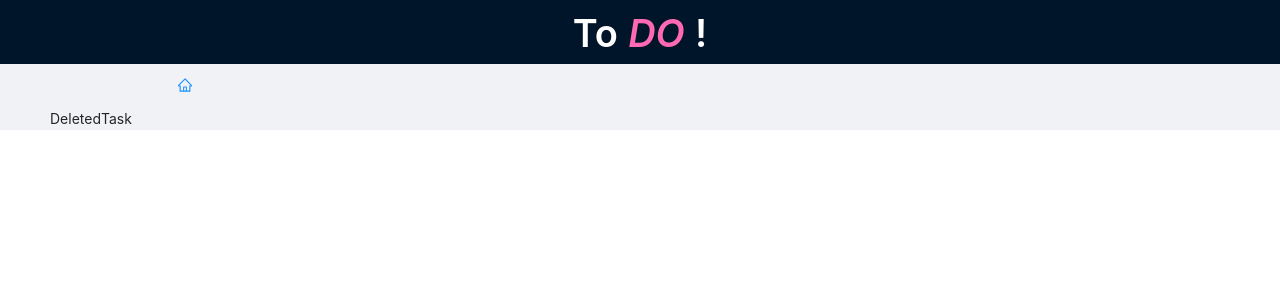
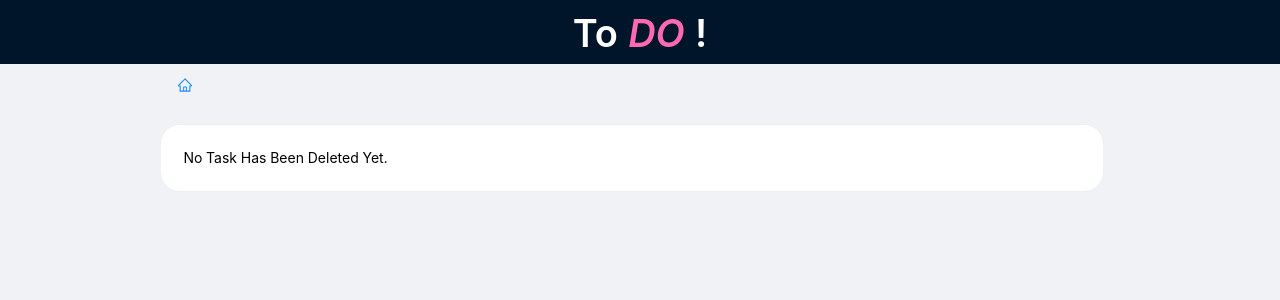
Before and after one commit to Shova24/To-Do-App, a React (Create React App) app: page /deleted-task in a window 1280 px wide. Shown: the top 300 px of the page. Built offline with nearby package versions, Linux system fonts and the light colour scheme.

Commit message:
deleted Item stored

```diff
--- a/src/App.js
+++ b/src/App.js
@@ -11,10 +11,16 @@ import TaskData from "./Data/TaskData";
 
 function App() {
   const [task, setTask] = useState(TaskData);
+  const [deletedTask, setDeletedTask] = useState([]);
+  let deletedItem;
 
   const deleteTask = (id) => {
     console.log(id, "-->delete");
     if (window.confirm("are you sure you want to delete?")) {
+      deletedItem = task.filter((item) => item.id === id);
+      // console.log(deletedItem);
+      setDeletedTask([deletedItem, ...deletedTask]);
+      // console.log(deletedTask);
       setTask(task.filter((item) => item.id !== id)); //doing the delete items = match hole rekhe deo na hole baad diye deo
     }
   };
@@ -55,7 +61,7 @@ function App() {
               content={
                 <>
                   <BackIcon />
-                  <DeletedTask />
+                  <DeletedTask deletedTask={deletedTask} />
                 </>
               }
             />
--- a/src/Components/Tasks/DeletedTask.jsx
+++ b/src/Components/Tasks/DeletedTask.jsx
@@ -1,5 +1,24 @@
 import React from "react";
+import CardComp from "../Shared/CardComp";
+import TaskItem from "./TaskItem";
 
-export default function DeletedTask() {
-  return <div>DeletedTask</div>;
+export default function DeletedTask({ deletedTask }) {
+  console.log(deletedTask);
+  if (deletedTask.length === 0) {
+    return (
+      <>
+        <CardComp>No Task Has Been Deleted Yet.</CardComp>
+      </>
+    );
+  } else {
+    return (
+      <>
+        {deletedTask.map((deletedTask) =>
+          deletedTask.map((deletedTask) => (
+            <TaskItem key={deletedTask.id} task={deletedTask} />
+          ))
+        )}
+      </>
+    );
+  }
 }
--- a/src/Components/Tasks/TaskList.jsx
+++ b/src/Components/Tasks/TaskList.jsx
@@ -5,6 +5,7 @@ export default function TaskList({ task, handleDelete }) {
   return (
     <>
       {task.map((task) => (
+        // console.log(task)
         <TaskItem key={task.id} task={task} handleDelete={handleDelete} />
       ))}
     </>
--- a/src/Style.js
+++ b/src/Style.js
@@ -8,7 +8,7 @@ export const HeaderStyle = {
 //Content
 export const contentStyle = {
   padding: "0 50px",
-  height: "100%",
+  minHeight: "100vh",
 };
 
 //Card
```
